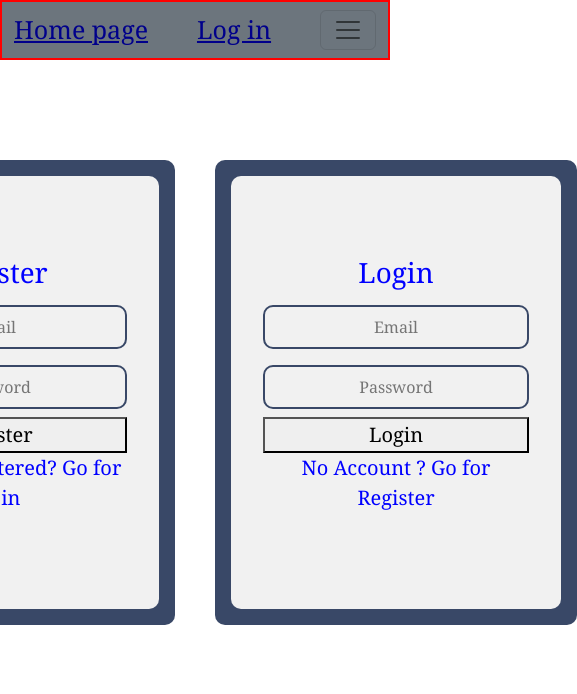
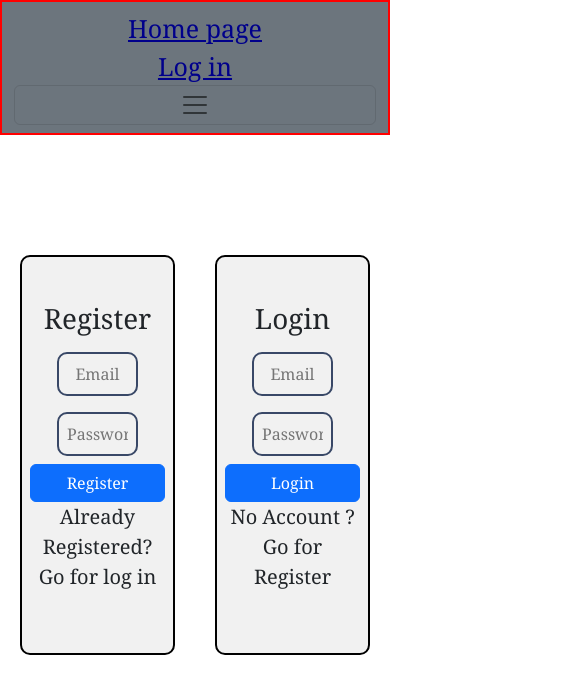
Before and after one commit to pranabcode2023/Covid-19-React-Project, a React (Create React App) app: page /login in a window 390 px wide. Shown: the top 694 px of the page, 577 px wide, since content can reach past the window. Built offline with nearby package versions, Linux system fonts and the light colour scheme; no server answers; a web font is replaced by a local one.

Commit message:
media queries

```diff
--- a/src/App.css
+++ b/src/App.css
@@ -2,12 +2,14 @@
 * {
   box-sizing: border-box;
   text-align: center;
+  /* border: 2px solid red; */
 }
 
 body {
   font-family: sans-serif;
   font-family: Cambria, Cochin, Georgia, Times, "Times New Roman", serif;
   font-size: 20px;
+  /* border: 2px solid black; */
 }
 
 input[type="text"],
@@ -38,6 +40,28 @@ button[type="submit"]:hover {
   background: #6cf0c2;
 } */
 
+
+
+@media screen and (max-width: 768px) {
+  * {
+  width: 100%;
+    /* border: 2px solid blue; */
+  }
+
+
+  body {
+    width: 100%;
+    /* border: 2px solid yellow; */
+  }
+
+  input[type="text"],
+  select [id="options"] {
+   width: 60%;
+  }
+
+
+}
+
 /* *****************************Navbar***************************** */
 
 .navbar{
@@ -50,18 +74,20 @@ width: 100%;
 @media screen and (max-width:768px) {
   .navbar{
     border: 2px solid red;
-    width: 100%;
+    width: inherit;
+    margin: 0 auto;
+    text-align: center;
 
     }
+
 }
 
-/*************************************** Hompage cards */
+/*************************************** Hompage */
 
 /* .homePageContainer {
 
   border: 5px solid red;
-} */
-
+}  */
 
 .homePageheaderButton{
   margin: 10px;
@@ -137,7 +163,7 @@ width: 100%;
 .fs-4 {
   font-size: 1.5rem;
 }
-
+@media screen and (max-width: 768px) {}
 /******************************************** Modal */
 
 .modal {
@@ -174,7 +200,7 @@ width: 100%;
   text-decoration: none;
   cursor: pointer;
 }
-
+@media screen and (max-width: 768px) {}
 /***************************************** Pagination */
 
 .pagination {
@@ -205,6 +231,8 @@ width: 100%;
   cursor: default;
 }
 
+
+@media screen and (max-width: 768px) {}
 /************************************ Country page */
 
 /* .countryPageContainer{
@@ -234,6 +262,10 @@ width: 100%;
 .table th {
   background-color: #f2f2f2;
 }
+@media screen and (max-width: 768px) {}
+
+
+
 
 /********************************* PieChart */
 
@@ -272,20 +304,34 @@ canvas {
     transform: scale(1);
   }
 }
+@media screen and (max-width: 768px) {}
+
+
+
 
 /******************************************** Login/Register */
+
+.loginPageContainer{
+  display: flex;
+  justify-content: center;
+  margin-top: 100px;
+  /* border: 2px solid red; */
+}
 
 .registerLoginContainer {
   display: flex;
   flex-direction: column;
   justify-content: center;
+  height: 400px;
+  width: 300px;
   padding: 8px 8px;
   margin: 20px;
-  background-color: #394867;
+  /* background-color: #394867; */
+  background-color: #f1f1f1;
   border-radius: 10px;
-  /* border: 2px solid red; */
+  border: 2px solid black;
 }
-
+/*
 .formContainer {
   display: flex;
   flex-direction: column;
@@ -293,10 +339,23 @@ canvas {
   padding: 5rem 2rem;
   background-color: #f1f1f1;
   border-radius: 10px;
-}
+} */
 
 
+@media screen and (max-width: 768px) {
 
+  .loginPageContainer{
+   /* border: 2px solid red; */
+  }
+
+
+  .registerLoginContainer {
+
+    /* border: 2px solid red; */
+   width: 100%;
+  }
+
+}
 
 /******************************************************** Covid19Cases Page / Cards */
 
@@ -356,7 +415,7 @@ canvas {
 
 /* For screen sizes up to 768px (Mobile) */
 
-@media screen and (max-width: 768px) {
+/* @media screen and (max-width: 768px) {
   body {
     color: blue;
   }
@@ -394,4 +453,4 @@ canvas {
     width: 100%;
     max-width: 400px;
   }
-}
+} */
--- a/src/Components/LoginForm.js
+++ b/src/Components/LoginForm.js
@@ -1,7 +1,7 @@
 import React, { useContext, useState } from 'react'
 import { AuthContext } from '../contexts/AuthContext';
 import { useNavigate } from 'react-router-dom'; // import useNavigate
-
+import { Button } from 'react-bootstrap';
 function LoginForm({ functionType }) {
   const { createNewUser, logIn } = useContext(AuthContext);
   const [email, setEmail] = useState("");
@@ -30,8 +30,9 @@ function LoginForm({ functionType }) {
 
   return (
     <div className="registerLoginContainer">
+      <div className="formContainer">
       {functionType === "register" && (
-        <form className="formContainer" onSubmit={handleSubmit}>
+        <form  onSubmit={handleSubmit}>
           <h1>Register</h1>
 
           <input
@@ -48,13 +49,17 @@ function LoginForm({ functionType }) {
             onChange={(event) => setPassword(event.target.value)}
           />
 
-          <button type="submit">Register</button>
+          <Button variant="primary">Register</Button>
 
           <p>Already Registered? Go for log in</p>
         </form>
       )}
+      </div>
+
+      <div className="formContainer">
+
       {functionType === "login" && (
-        <form className="formContainer" onSubmit={handleSubmit}>
+        <form  onSubmit={handleSubmit}>
           <h1>Login</h1>
 
           <input
@@ -71,11 +76,13 @@ function LoginForm({ functionType }) {
             onChange={(event) => setPassword(event.target.value)}
           />
 
-          <button type="submit">Login</button>
+          <Button variant="primary">Login</Button>
 
           <p>No Account ? Go for Register</p>
         </form>
       )}
+      </div>
+
     </div>
   );
 }
--- a/src/Pages/Login.js
+++ b/src/Pages/Login.js
@@ -4,7 +4,8 @@ import LoginForm from '../Components/LoginForm'
 function Login() {
 
     return (
-        <div style={{ display: "flex", justifyContent: 'center', margin: '80px' }}>
+        // <div  style={{ display: "flex", justifyContent: 'center', margin: '80px' }}>
+        <div  className='loginPageContainer'>
             {/* <h1>Register</h1> */}
             <LoginForm functionType={"register"} />
 
```
